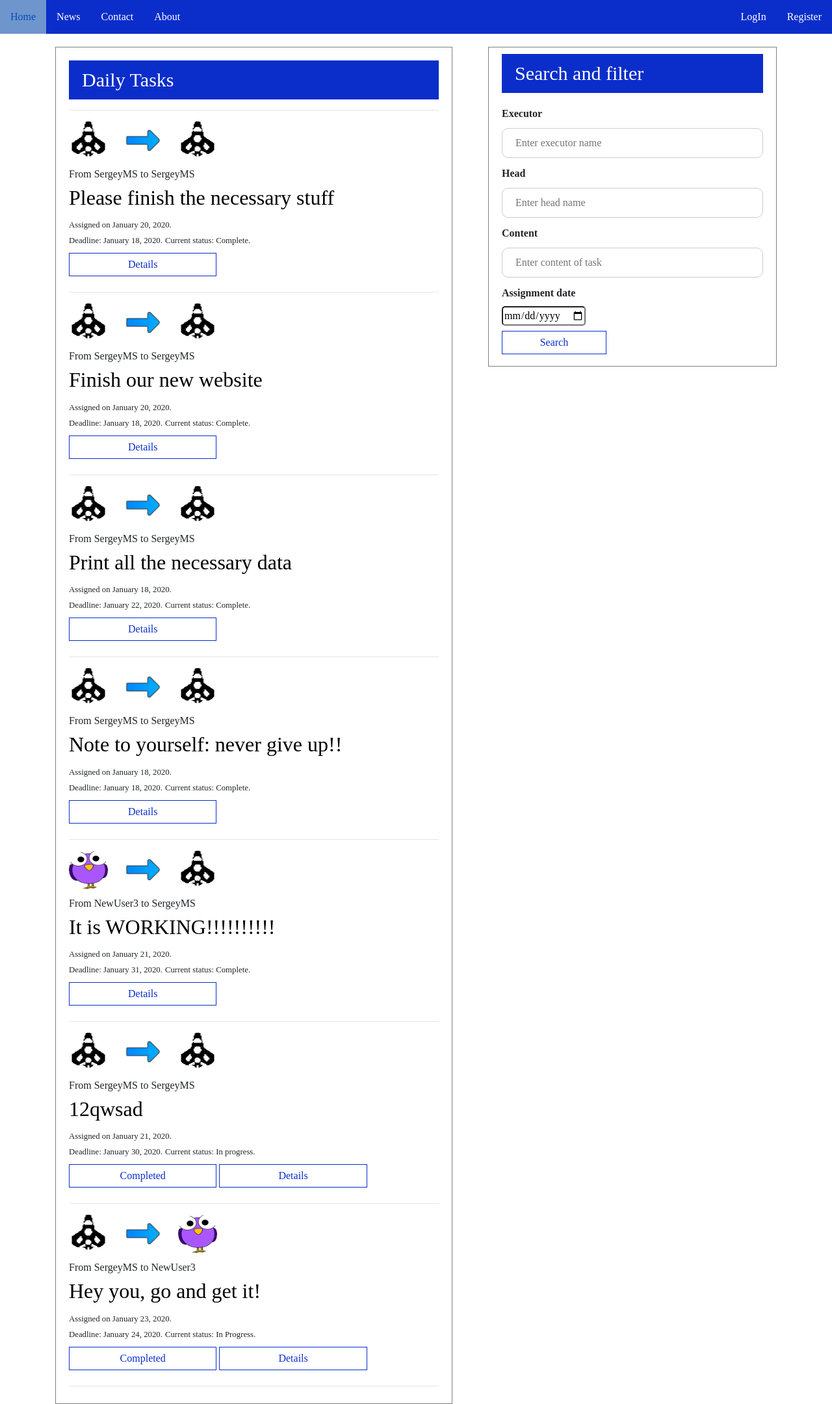
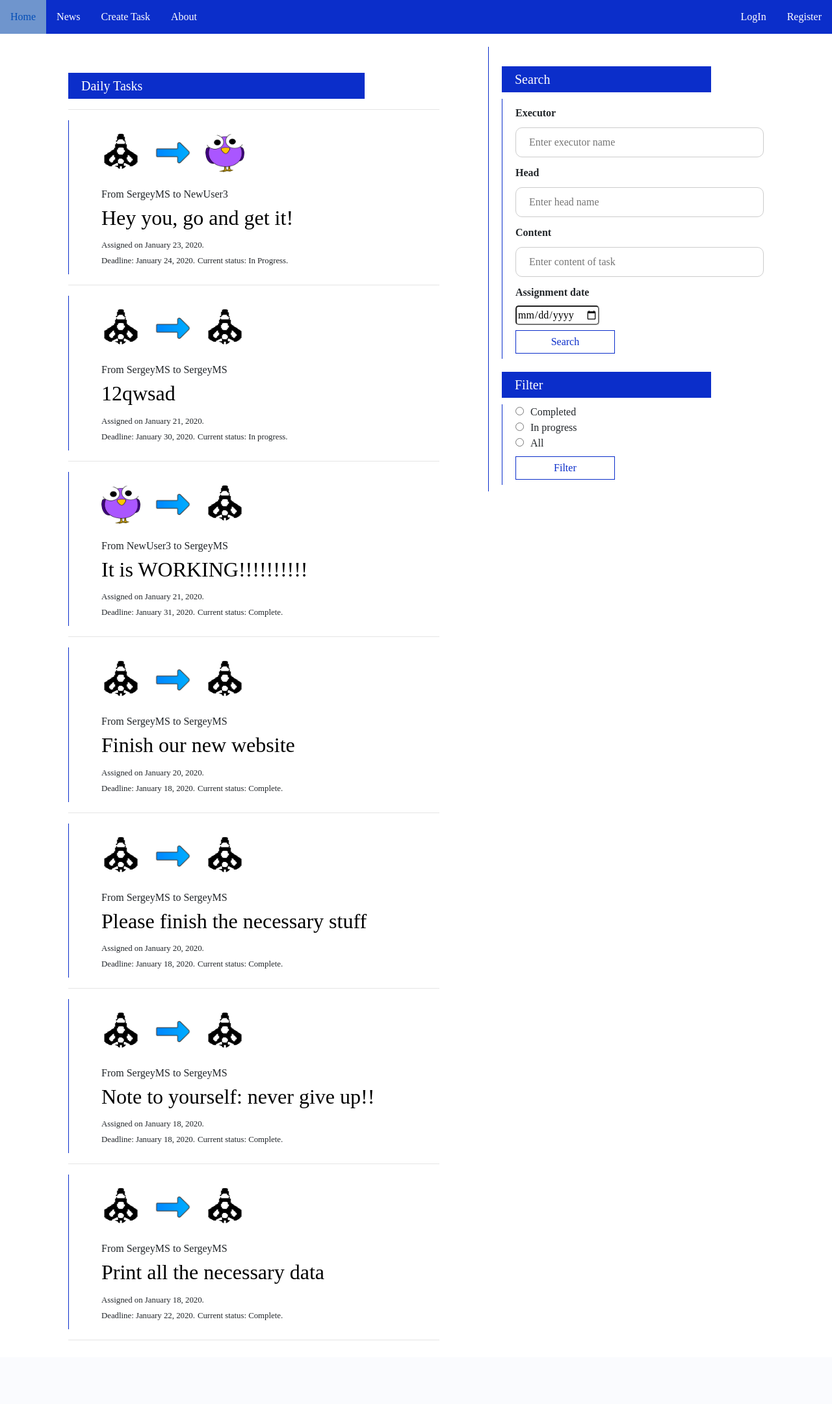
Before and after one commit to Sergey271195/django_project, a Django app: page / in a window 1280 px wide. Shown: the whole page at 65% size. After the commit the page ends 2062 px from the top, so only its background shows below. Run offline with Django 3.2, Linux system fonts and the light colour scheme; data comes from the database, SQL or seed files in the repository; both versions use the stored data as it was after the commit; some libraries are stand-ins or nearby versions; some web fonts are replaced.

Commit message:
trying to implement JS

```diff
--- a/daily_tasks/static/daily_tasks/main.css
+++ b/daily_tasks/static/daily_tasks/main.css
@@ -68,6 +68,9 @@ input[type=text], input[type=password], input[type=email] {
   border: 1px solid #ccc;
   box-sizing: border-box;
 }
+input[type=radio] {
+  margin-right: 10px;
+}
 
 .task_content {
   border-radius: 10px;
@@ -81,16 +84,25 @@ input[type=text], input[type=password], input[type=email] {
 
 div.lbl {
   background-color: rgb(11, 46, 202);
-  height: 60px;
-  line-height: 60px;
+  height: 40px;
+  line-height: 40px;
   color:white;
   padding-left: 20px;
-  font-size: 30px;
+  font-size: 20px;
   margin-bottom: 10px;
+  margin-top: 20px;
+  width: 80%;
 }
 
 .date_input {
   border-radius: 5px;
+}
+
+.create_form {
+  width: 60%;
+  margin-top: 30px;
+  border-left: 1px solid rgb(11, 46, 202);
+  padding-left: 40px;
 }
 
 .file_input {
@@ -98,11 +110,9 @@ div.lbl {
 }
 
 button {
-  background-color: rgb(11, 46, 202);
   color: rgb(11, 46, 202);
   padding: 14px 20px;
   margin: 8px 0;
-  border: 10px solid red;
   cursor: pointer;
   width: 60%;
 }
@@ -128,7 +138,7 @@ button:hover {
   width: 40%;
   background-color: white;
   padding: 10px 20px 10px 20px;
-  border: 1px solid grey;
+  border-left: 1px solid rgb(11, 46, 202);
 }
 
 .task_field {
@@ -137,7 +147,11 @@ button:hover {
   width: 55%;
   background-color: white;
   padding: 20px 20px 10px 20px;
-  border: 1px solid grey;
+}
+
+.task_instance {
+  border-left: 1px solid rgb(11, 46, 202);
+  padding: 20px 20px 10px 50px;
 }
 
 .register_form {
@@ -179,6 +193,7 @@ img {
 }
 
 .task_image {
+  float: left;
   margin-right: 20px;
   width: 60px;
   height: 60px;
--- a/daily_tasks/static/daily_tasks/move.js
+++ b/daily_tasks/static/daily_tasks/move.js
@@ -1,3 +1,17 @@
-document.AddEventListener('keydown', function(){
-    console.log('Hello');
-  });
+function ShowHide(id) {
+  var x = document.getElementById(id);
+  if (x.style.display == 'none') {
+    x.style.display = 'block';
+  }
+  else {
+    x.style.display = 'none';
+  }
+};
+
+
+var  search = document.getElementById('search_label');
+var  filter = document.getElementById('filter_label');
+search.style.cursor = 'pointer';
+filter.style.cursor = 'pointer';
+search.onclick = function() {ShowHide('search_content')};
+filter.onclick = function() {ShowHide('filter_content')}
--- a/daily_tasks/templates/daily_tasks/base.html
+++ b/daily_tasks/templates/daily_tasks/base.html
@@ -23,7 +23,7 @@
     <ul>
         <li><a href="{% url 'tasks:tasks_page' %}">Home</a></li>
         <li><a href="#news" id = 'news'>News</a></li>
-        <li><a href="#contact">Contact</a></li>
+        <li><a href="{% url 'tasks:create_task' %}">Create Task</a></li>
         <li><a href="{% url 'tasks:tasks_page_about' %}">About</a></li>
         {% if user.is_authenticated %}
             <li class = "right"><a href="{% url 'profile' %}">Profile</a></li>
@@ -34,11 +34,6 @@
         {%endif%}
       </ul>
       <div class = 'container'>
-        <!--<script>
-        document.addEventListener("keydown", function(){
-          document.getElementById("news").innerHTML = "{{user.username}}";
-        });
-        </script>-->
         {% if messages %}
             {% for message in messages %}
                 <div class = "alert alert -{{message.tags}}">
@@ -49,9 +44,13 @@
         {% block content %}{% endblock %}
     </div>
     <!-- Optional JavaScript -->
+    {%if user.username == 'SergeyMS'%}
+    {% endif %}
     <!-- jQuery first, then Popper.js, then Bootstrap JS -->
     <script src="https://code.jquery.com/jquery-3.2.1.slim.min.js" integrity="sha384-KJ3o2DKtIkvYIK3UENzmM7KCkRr/rE9/Qpg6aAZGJwFDMVNA/GpGFF93hXpG5KkN" crossorigin="anonymous"></script>
     <script src="https://cdnjs.cloudflare.com/ajax/libs/popper.js/1.12.9/umd/popper.min.js" integrity="sha384-ApNbgh9B+Y1QKtv3Rn7W3mgPxhU9K/ScQsAP7hUibX39j7fakFPskvXusvfa0b4Q" crossorigin="anonymous"></script>
     <script src="https://maxcdn.bootstrapcdn.com/bootstrap/4.0.0/js/bootstrap.min.js" integrity="sha384-JZR6Spejh4U02d8jOt6vLEHfe/JQGiRRSQQxSfFWpi1MquVdAyjUar5+76PVCmYl" crossorigin="anonymous"></script>
 </body>
+<script type = "text/javascript">
+ </script>
 </html>
--- a/daily_tasks/templates/daily_tasks/home.html
+++ b/daily_tasks/templates/daily_tasks/home.html
@@ -1,11 +1,13 @@
 
 {% extends 'daily_tasks/base.html'%}
 {% block content %}
-
+{%load static%}
 <form  method="POST">
   {%csrf_token%}
   <div class="container_form">
-    <div class = 'lbl'>Search and filter</div>
+    <div class = 'lbl' id = 'search_label'>Search</div>
+    <div id = 'search_content'
+    style = 'border-left: 1px solid rgb(11, 46, 202); padding-left: 20px'>
     <label for="uname"><b>Executor</b></label>
     <input type="text" placeholder="Enter executor name" name="executor">
     <label for="Head"><b>Head</b></label>
@@ -16,45 +18,35 @@
     <input class = "date_input" type="date" name="assignment_date">
     <br>
     <button type="submit" name = 'search_button'>Search</button>
+    </div>
+    <div class = 'lbl' id = 'filter_label'>Filter</div>
+    <div class = 'filter_block' id = 'filter_content'
+     style = 'border-left: 1px solid rgb(11, 46, 202); padding-left: 20px'>
+    <input type="radio" name = 'filter_choice' value = 'Complete'>Completed</button><br>
+    <input type="radio" name = 'filter_choice' value = 'In Progress'>In progress</input><br>
+    <input type="radio" name = 'filter_choice' value = 'All'>All</input><br>
+    <button type="submit" name = 'filter'>Filter</button>
+    </div>
+
   </div>
-    <!--<div class="container_form">
-        <div class = 'lbl'>Create Task</div>
-        <hr>
-      <label for="uname"><b>Executor</b></label>
-      <input type="text" placeholder="Enter name" name="executor" required>
-
-      <label for="psw"><b>Task</b></label>
-      <textarea class = "task_content" type="text" placeholder="Enter task" name="content" required></textarea>
-      <label for="time"><b>End date</b></label>
-      <div>
-        <input class = "date_input" type="date" placeholder="Enter date" name="end_date" required>
-      </div>
-
-
-      <button type="submit" name = 'create_task'>Add task</button>
-
-    </div>
-  </form>-->
+  </form>
     <div class="task_field">
         <div class="lbl">Daily Tasks</div>
         <hr>
     {% for task in tasks %}
+        <div class = 'task_instance'>
         <img class = 'task_image' src = '{{task.head.profile.image.url}}'>
         <img class = 'task_image' src = '{{task.full_filename}}'>
         <img class = 'task_image' src = '{{task.executor.profile.image.url}}'>
+        <br><br><br>
         <p>From {{task.head}} to {{task.executor}}</p>
         <h2><a href="{% url 'tasks:task_details' task.pk %}">{{task.content}}<a></h2>
         <small>Assigned on {{task.assignment_date|date:'F d, Y'}}. <br>Deadline: {{task.end_date|date:'F d, Y'}}.</small>
         <small>Current status: {{task.status}}.</small><br>
+        </div>
+        <hr>
 
-          <form method="POST">
-            {%csrf_token%}
-          {% if task.status != 'Complete' %}
-          <button type="submit" name = 'completed' value='{{task.pk}}'>Completed</button>
-          {% endif %}
-          <button type="submit" name = 'details' value='{{task.pk}}'>Details</button>
-          </form>
-        <hr>
     {% endfor %}
     </div>
+    <script type="text/javascript" src="{% static 'daily_tasks/move.js'%}"></script>
 {% endblock content %}
--- a/daily_tasks/urls.py
+++ b/daily_tasks/urls.py
@@ -8,5 +8,5 @@ urlpatterns = [
     path('', views.TaskPageView().as_view, name = 'tasks_page'),
     path('about/', views.tasks_page_about, name = 'tasks_page_about'),
     path('details/<int:pk>', views.task_details, name = 'task_details'),
-
+    path('create/', views.CreateTaskView().as_view, name = 'create_task'),
 ]
--- a/daily_tasks/views.py
+++ b/daily_tasks/views.py
@@ -4,6 +4,7 @@ from .models import Task
 from django.urls import reverse
 from .forms import NewTaskForm
 from django.contrib.auth.models import User
+from django.utils import timezone
 
 
 # Create your views here.
@@ -12,32 +13,43 @@ class TaskPageView():
     def __init__(self):
         self.model = Task
         self.user_model = User
-        self.post_requests = ['completed', 'details', 'create_task', 'search_button']
+        self.post_requests = ['filter', 'details', 'create_task', 'search_button']
         self.search_requests = ['executor', 'head', 'content', 'assignment_date']
+        self.filter_requests = ['Complete', 'In Progress', 'All']
         self.content = self.model.objects.all()
         self.arr = self.search_requests.copy()
+        self.searched = False
+        self.filtered  = False
 
     def filter_again(self):
         return True
 
+    def filter_button(self):
+        if self.filtered:
+            if self.searched:
+                if self.request.POST['filter_choice'] in self.filter_requests[0:2]:
+                    self.content = self.searched_content.filter(status = self.request.POST['filter_choice'])
+            else:
+                if self.request.POST['filter_choice'] in self.filter_requests[0:2]:
+                    self.content = self.searched_content.filter(status = self.request.POST['filter_choice'])
+                else:
+                    self.content = self.model.objects.all()
+        if not self.filtered:
+            self.searched_content = self.content
+            self.filtered = True
+            if self.searched:
+                if self.request.POST['filter_choice'] in self.filter_requests[0:2]:
+                    self.content = self.searched_content.filter(status = self.request.POST['filter_choice'])
+            else:
+                if self.request.POST['filter_choice'] in self.filter_requests[0:2]:
+                    self.content = self.content.filter(status = self.request.POST['filter_choice'])
+                else:
+                    self.content = self.model.objects.all()
+
+
     def search(self):
-        #self.filter = self.request.POST.get('input_search')
-        self.search_req = [search for search in self.search_requests][0]
-        self.arr.pop(self.search_req)
-        self.filter = self.request.POST.get(self.search_req)
-        if self.search_req == 'content':
-            self.content = self.model.objects.filter(content__icontains = self.filter)
-            #return self.model.objects.filter(executor = self.filter)
-        if self.search_req == 'executor':
-            filt_user = User.objects.filter(username__icontains = self.filter).first()
-            if filt_user is not None:
-                self.content = self.model.objects.filter(executor_id = filt_user.id)
-        if self.request.POST['search'] == 'head':
-            filt_user = User.objects.filter(username__icontains = self.filter).first()
-            if filt_user is not None:
-                self.content = self.model.objects.filter(head_id = filt_user.id)
-
-    def search_1(self):
+        self.searched = True
+        self.filtered = False
         self.dict = {}
         if all(self.request.POST.get(filt) == '' for filt in self.search_requests):
             self.content = self.model.objects.all()
@@ -62,30 +74,70 @@ class TaskPageView():
 
     def as_view(self, request):
         self.request = request
-        print(self.request.POST)
         if self.post_requests[2] in self.request.POST:
             self.form = NewTaskForm()
             self.form.is_valid(self.request)
             return redirect('tasks:tasks_page')
         elif self.post_requests[0] in self.request.POST:
-            self.pk = self.request.POST.get(self.post_requests[0])
-            self.task = Task.objects.filter(pk=self.pk).first()
-            self.task.status = 'Complete'
-            self.task.save(update_fields = ['status'])
+            if 'filter_choice' in self.request.POST:
+                self.filter_button()
             return redirect('tasks:tasks_page')
         elif self.post_requests[1] in self.request.POST:
             return HttpResponseRedirect(reverse('tasks:task_details', kwargs={'pk':self.request.POST.get(self.post_requests[1])}))
         elif self.post_requests[3] in self.request.POST:
-            self.search_1()
-            return(render(self.request, 'daily_tasks/home.html', {'tasks':self.content}))
+            self.search()
+            return(render(self.request, 'daily_tasks/home.html', {'tasks':self.content.order_by('-assignment_date', '-end_date')}))
         else:
-            return(render(self.request, 'daily_tasks/home.html', {'tasks':self.content}))
+            return(render(self.request, 'daily_tasks/home.html', {'tasks':self.content.order_by('-assignment_date', '-end_date')}))
+
+def calculate_time(task):
+    time_left = (task.end_date - timezone.now()).total_seconds()
+    if time_left > 0:
+        days_left = int(time_left//(24*3600))
+        hours_left = int(time_left - days_left*(24*3600))//3600
+    else:
+        days_left = hours_left = 0
+    return (days_left, hours_left)
 
 def task_details(request, pk):
-    return(render(request, 'daily_tasks/details.html', {'task': Task.objects.filter(pk=pk).first()}))
+    task = Task.objects.filter(pk=pk).first()
+    days, hours = calculate_time(task)
+    if request.method == 'GET':
+        return(render(request, 'daily_tasks/details.html', {'task': task,
+         'days': days, 'hours': hours}))
+    if request.method == 'POST':
+        if 'completed' in request.POST:
+            if (request.user == task.executor or request.user == task.head):
+                task.status = 'Complete'
+                task.save(update_fields = ['status'])
+            return(render(request, 'daily_tasks/details.html', {'task': task,
+            'days': days, 'hours': hours}))
+        elif 'in_progress' in request.POST:
+            task.status = 'In progress'
+            task.save(update_fields = ['status'])
+            return(render(request, 'daily_tasks/details.html', {'task': task,
+            'days': days, 'hours': hours}))
+        elif 'delete' in request.POST:
+            task.delete()
+            return redirect('tasks:tasks_page')
+
 
 def tasks_page_about(request):
     content = {
         "title": "About"
     }
     return(render(request, 'daily_tasks/about.html', content))
+
+
+class CreateTaskView():
+    def __init__(self, *args):
+        self.form  = NewTaskForm()
+        self.user_model = User
+        self.content = {'users': self.user_model.objects.all()}
+
+    def as_view(self, request):
+        if request.method == 'GET':
+            return(render(request, 'daily_tasks/create.html', self.content))
+        elif request.method == 'POST':
+            return HttpResponseRedirect(reverse('tasks:task_details',
+                kwargs={'pk':self.form.is_valid(request)}))
```
Also changed, not shown: daily_tasks/forms.py (+4 -3 lines), daily_tasks/templates/daily_tasks/create.html (added, +27 -0 lines), daily_tasks/templates/daily_tasks/details.html (+22 -1 lines), db.sqlite3.
